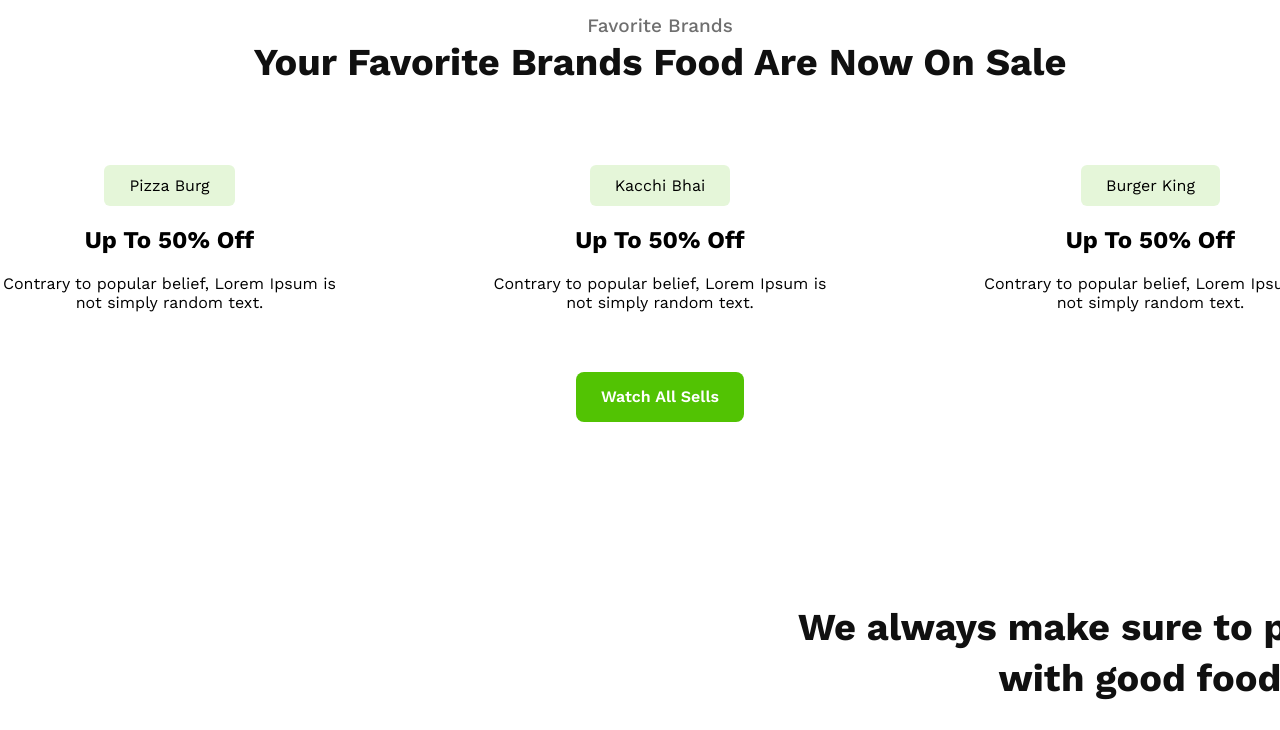
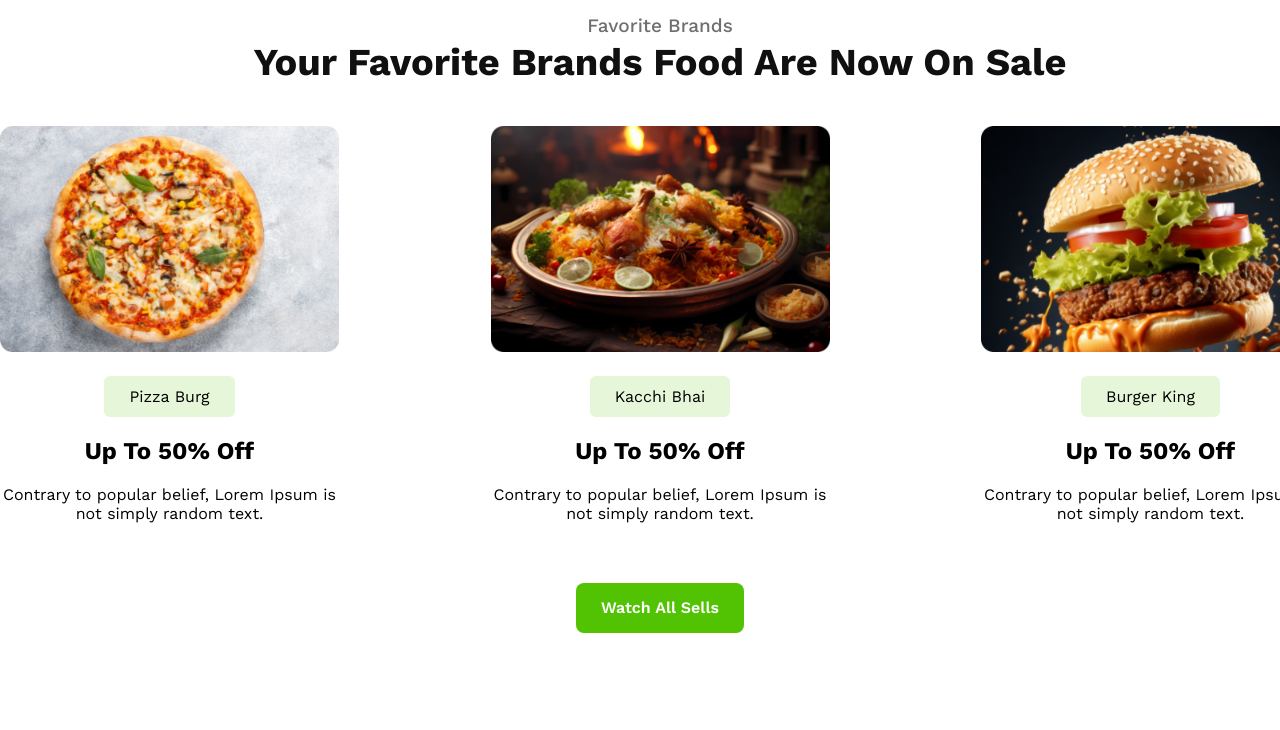
Before and after one commit to auntor0022/food-restaurant, a plain HTML site: page index.html in a window 1280 px wide. Shown: the part 820-1550 px from the top of the page. Drawn offline with nearby package versions, Linux system fonts and the light colour scheme; the site is published under a folder, as on GitHub Pages, so addresses that start at the root find nothing.

Commit message:
delete slash

```diff
--- a/index.html
+++ b/index.html
@@ -34,7 +34,7 @@
             <div class="card-container">
                 <div class="card">
                     <div class="img-box">
-                        <img src="/assets/pizza.png" alt="">
+                        <img src="assets/pizza.png" alt="">
                     </div>
                     <div class="shop">
                         <span>Pizza Burg</span>
@@ -44,7 +44,7 @@
                 </div>
                 <div class="card">
                     <div class="img-box">
-                        <img src="/assets/biriyani.png" alt="">
+                        <img src="assets/biriyani.png" alt="">
                     </div>
                     <div class="shop">
                         <span>Kacchi Bhai</span>
@@ -54,7 +54,7 @@
                 </div>
                 <div class="card">
                     <div class="img-box">
-                        <img src="/assets/burger.png" alt="">
+                        <img src="assets/burger.png" alt="">
                     </div>
                     <div class="shop">
                         <span>Burger King</span>
@@ -70,7 +70,7 @@
     </section>
 
     <section class="about-container">
-            <img src="/assets/foods.png" alt="">
+            <img src="assets/foods.png" alt="">
             <div class="infoo">
                 <h1 class="ab-title">We always make sure to provide you with good food</h1>
                 <p class="ab-sub">Don’t miss a thing! Subscribe to our newsletter</p>
```
